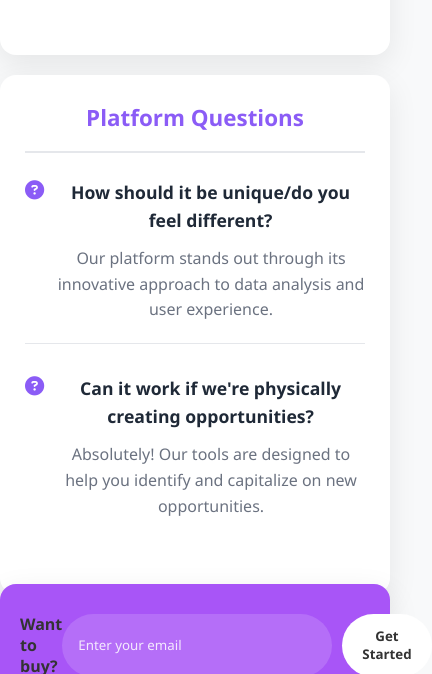
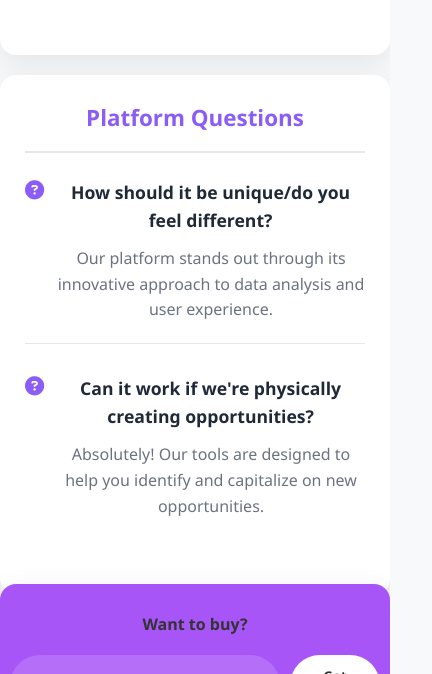
Before and after one commit to Codelance-pro/probiz, a plain HTML site: page index.html in a window 390 px wide. Shown: the part 6789-7463 px from the top of the page, 432 px wide, since content can reach past the window. Drawn offline with Linux system fonts and the light colour scheme.

Commit message:
responsive footer

```diff
--- a/index.html
+++ b/index.html
@@ -670,6 +670,14 @@
             .footer-box h1 {
                 font-size: 1.8rem;
             }
+            .footer-form input[type="email"] {
+                min-width: 500px;
+            }
+            .footer-header {
+                flex-direction: column;
+                align-items: center;
+                gap: 20px;
+            }
         }
 
         .footer-title {
@@ -962,7 +970,7 @@
         <section class="footer-container">
             <div>
                 <div class="footer-box">
-                    <div style="display: flex; justify-content: space-between;">
+                    <div class="footer-header" style="display: flex; justify-content: space-between;">
                         <h3 class="footer-title">Want to buy?</h3>
 
                         <form class="footer-form"
```
